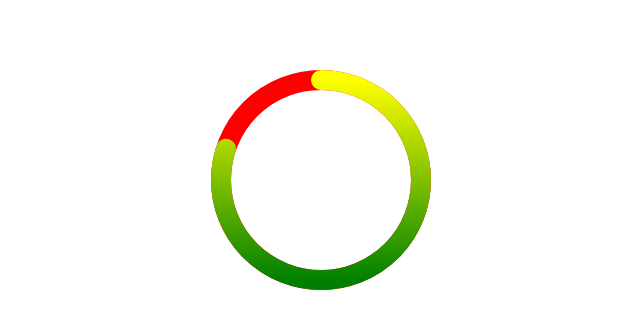
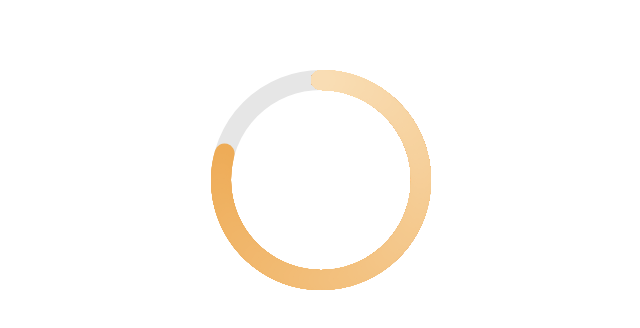
Before and after one commit to AboyL/2019-demo, a Vue app: page / in a window 1280 px wide. Shown: the top 328 px of the page, without its empty margins (319-959 px from the left). Built offline with nearby package versions, Linux system fonts and the light colour scheme.

Commit message:
渐变效果完成

```diff
--- a/package.json
+++ b/package.json
@@ -32,6 +32,7 @@
       "eslint:recommended"
     ],
     "rules": {
+      "no-console":0,
       "vue/max-attributes-per-line": ["error", {
         "singleline": 4,
         "multiline": {
--- a/src/components/Progress.vue
+++ b/src/components/Progress.vue
@@ -4,18 +4,6 @@
     :width="option.size"
     x-mlns="http://www.w3.org/200/svg"
   >
-    <defs>
-      <linearGradient id="gradient">
-        <stop
-          offset="0%"
-          style="stop-color: green;"
-        />
-        <stop
-          offset="100%"
-          style="stop-color: yellow"
-        />
-      </linearGradient>
-    </defs>
     <circle
       :r="option.radius"
       :cx="option.cx"
@@ -25,11 +13,13 @@
       fill="none"
     />
     <circle
+      v-for="(item, index) in arcArr"
+      :key="index"
       :r="option.radius"
       :cx="option.cx"
       :cy="option.cy"
-      :stroke="'url(#gradient)'"
-      :stroke-dasharray="arcLength"
+      :stroke="item.color"
+      :stroke-dasharray="item.arcLength"
       :stroke-width="option.strokeWidth"
       fill="none"
       transform="rotate(-90)"
@@ -51,23 +41,45 @@ export default {
       default: () => { },
     },
   },
-  data () {
-    return {
-    }
-  },
   computed: {
-    arcLength () {
+    arcArr () {
       let circleLength = Math.floor(2 * Math.PI * this.option.radius)
       let progressLength = this.progress * circleLength
-      return `${progressLength},100000000`
+      const step = 100 // 设置到100则已经比较难看出来颜色断层
+      const gradientColor = (startRGB, endRGB, step) => {
+        let startR = startRGB[0]
+        let startG = startRGB[1]
+        let startB = startRGB[2]
+        let endR = endRGB[0]
+        let endG = endRGB[1]
+        let endB = endRGB[2]
+        let sR = (endR - startR) / step // 总差值
+        let sG = (endG - startG) / step
+        let sB = (endB - startB) / step
+        let colorArr = []
+        for (let i = 0; i < step; i++) {
+          let color = `rgb(${sR * i + startR},${sG * i + startG},${sB * i + startB})`
+          colorArr.push(color)
+        }
+        return colorArr
+      }
+      let colorArr = gradientColor(this.option.startColor, this.option.endColor, step)
+      // 计算每个步进中的弧长
+      let arcLengthArr = colorArr.map((color, index) => ({
+        arcLength: `${index * (progressLength / 100)},100000000`,
+        color: color
+      }))
+      arcLengthArr.reverse()
+      return arcLengthArr
     },
     option () {
       // 所有进度条的可配置项
       let baseOption = {
         radius: 100,
         strokeWidth: 20,
-        backColor: 'red',
-        progressColor: 'yellow',
+        backColor: '#E6E6E6',
+        startColor: [249, 221, 180],
+        endColor: [238, 171, 86], // 用于渐变色的开始
       }
       Object.assign(baseOption, this.progressOption)
       // 中心位置自动生成
```
